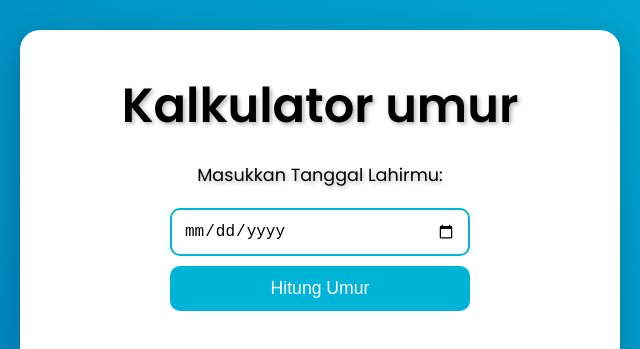
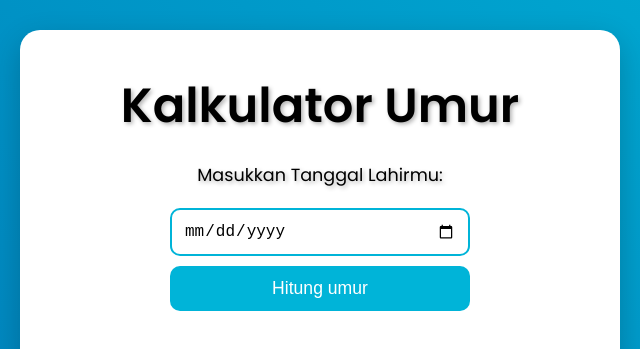
Before and after one commit to Yassxgthb/Menghitungumur, a plain HTML site: page index.html in a window 1280 px wide. Shown: the part 200-549 px from the top of the page, 320-960 px from the left. Drawn offline with Linux system fonts and the light colour scheme.

Commit message:
Add files via upload

```diff
--- a/index.html
+++ b/index.html
@@ -9,11 +9,11 @@
 </head>
 <body>
   <div class="container">
-    <h1>Kalkulator umur</h1>
+    <h1>Kalkulator Umur</h1>
     <form id="age-form">
       <label for="dob">Masukkan Tanggal Lahirmu:</label>
       <input type="date" id="dob" required>
-      <button type="submit">Hitung Umur</button>
+      <button type="submit">Hitung umur</button>
     </form>
     <div id="result" class="hidden">
       <p id="age"></p>
```
